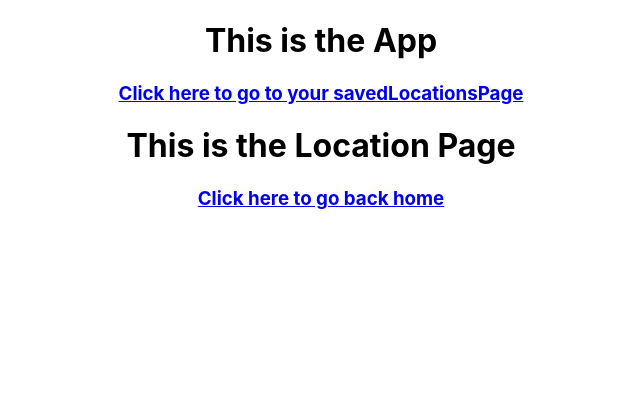
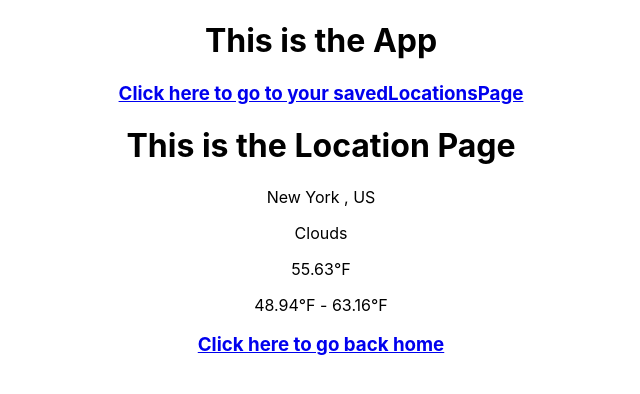
Before and after one commit to MatthewShindel/snoop, a React (Create React App) app: page /snoop/location in a window 1280 px wide. Shown: the top 394 px of the page, without its empty margins (319-959 px from the left). Built offline with nearby package versions, Linux system fonts and the light colour scheme.

Commit message:
add basic apicall, make sure it works(no error handling) properly format weather info

```diff
--- a/src/ApiCalls.js
+++ b/src/ApiCalls.js
@@ -1,5 +1,8 @@
 export const getLocationWeather = (location) => {
-	const url = 'https://open-weather13.p.rapidapi.com/city/landon';
+	location = location.trim();
+	let finalLocation = location.split(' ').join('%20');
+
+	const url = `https://open-weather13.p.rapidapi.com/city/${finalLocation}`;
 	const options = {
 		method: 'GET',
 		headers: {
@@ -15,7 +18,7 @@ export const getLocationWeather = (location) => {
 			}
 			return response.json();
 		})
-		.then(data => data)
+		.then(data => console.log(data))
 }
 
 export let dummyData = {
--- a/src/components/App/App.js
+++ b/src/components/App/App.js
@@ -10,8 +10,14 @@ import { useState } from 'react';
 function App() {
 	const navigate = useNavigate();
 	const [arrayOfLocations,setArrayOfLocations] = useState([]);
+	const [locationInformation, setLocationInformation] = useState({});
 
-
+	function updateLocationInformation(location) {
+		setLocationInformation(location)
+	}
+	function updateArrayOfLocations(location) {
+		setArrayOfLocations(prevLocations => [...prevLocations,location])
+	}
   return (
     <main className="App">
 			<header>
@@ -24,8 +30,8 @@ function App() {
 			</header>
 
 			<Routes>
-				<Route path="/snoop" element= {<Form navigate = {navigate}/>} />
-				<Route path="/snoop/location" element= {<Location />} />
+				<Route path="/snoop" element= {<Form navigate = {navigate} updateLocationInformation = {updateLocationInformation} />} />
+				<Route path="/snoop/location" element= {<Location locationInformation={locationInformation}/>} />
 				<Route path="/snoop/savedLocations" element= {<SavedLocations />} />
 				<Route path="*" element= {<Error />} />
 			</Routes>
--- a/src/components/Form/Form.js
+++ b/src/components/Form/Form.js
@@ -3,18 +3,25 @@ import './Form.css';
 import { getLocationWeather } from '../../ApiCalls';
 import { Navigate, useNavigate } from 'react-router-dom';
 
-export default function Form({ navigate }) {
+export default function Form({ navigate, updateLocationInformation }) {
 	const [location, setLocation] = useState("");
-	const [zipcode, setZipcode] = useState("");
-	const validZipcode = /^\d{5}(?:[-\s]\d{4})?$/gm;
+	const [latitude, setLatitude] = useState("");
+	const [longitude, setLongitude] = useState("");
+
 	function submitLocationData(event) {
 		event.preventDefault();
-		clearInput();
-		navigate('/snoop/location')
+		getLocationWeather(location)
+		.then(data => {
+			updateLocationInformation(data);
+			clearInput();
+			navigate('/snoop/location')
+			console.log('inside event call');
+		})
 	}
 	function clearInput() {
 		setLocation("");
-		setZipcode(0);
+		setLatitude(0);
+		setLongitude(0);
 	}
 
 	return (
--- a/src/components/Location/Location.js
+++ b/src/components/Location/Location.js
@@ -1,10 +1,21 @@
 import './Location.css'
 import { Link } from 'react-router-dom'
+import { dummyData } from '../../ApiCalls'
 
-export default function Location(){
+export default function Location(locationInformation){
+
 	return (
 		<div className="locationPage">
+			<header>
 			<h1>This is the Location Page</h1>
+
+			</header>
+			<main>
+				<p className='locationName'> {dummyData.name} , {dummyData.sys.country}</p>
+				<p className='weather'> {dummyData.weather[0].main}</p>
+				<p className='temperature'> {dummyData.main.temp}&#8457;</p>
+				<p className='temperatureRange'> {dummyData.main.temp_min}&#8457; - {dummyData.main.temp_max}&#8457;</p>
+			</main>
 			<Link to={'/snoop'} className='homePageLink'>
 				<h3>
 					Click here to go back home
```
